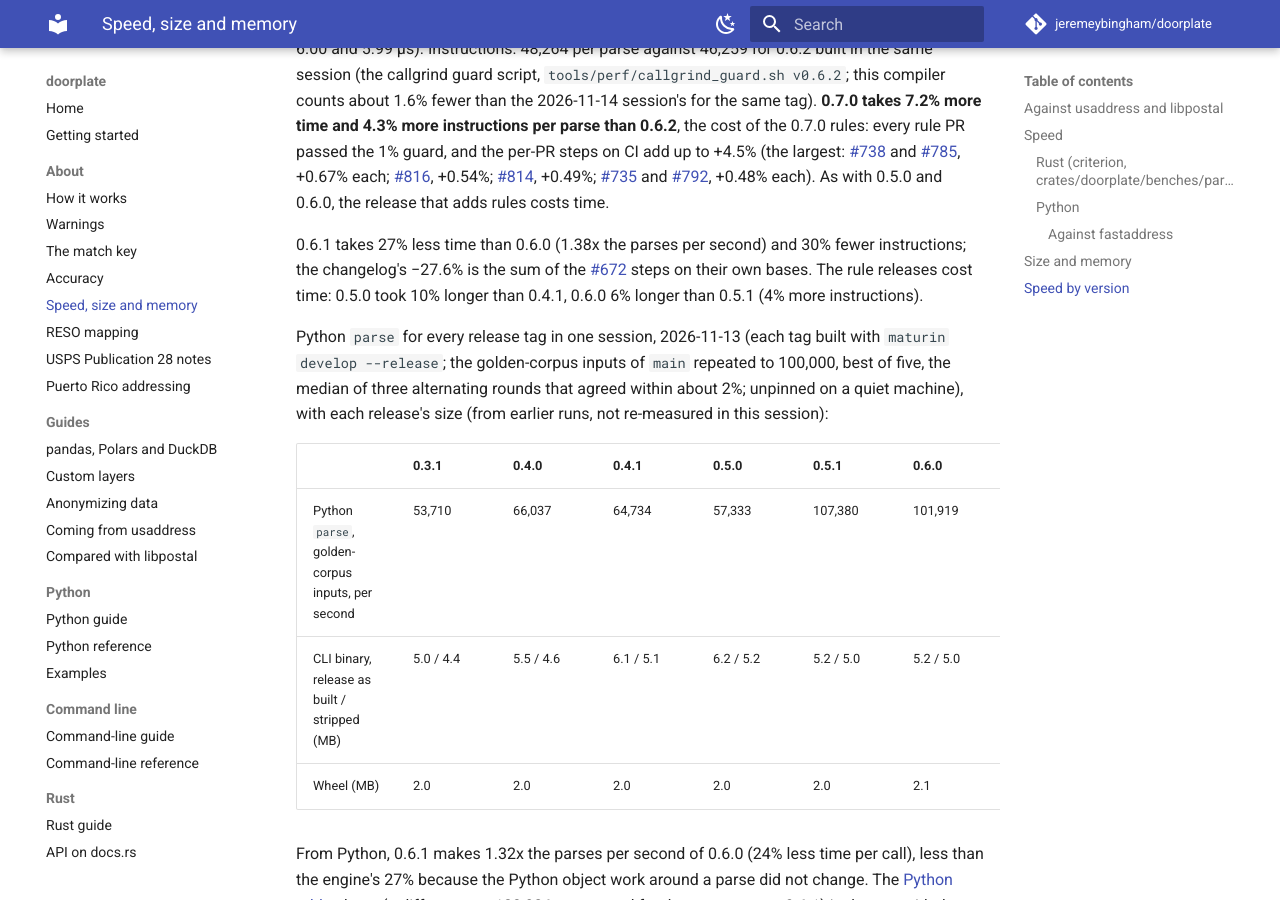
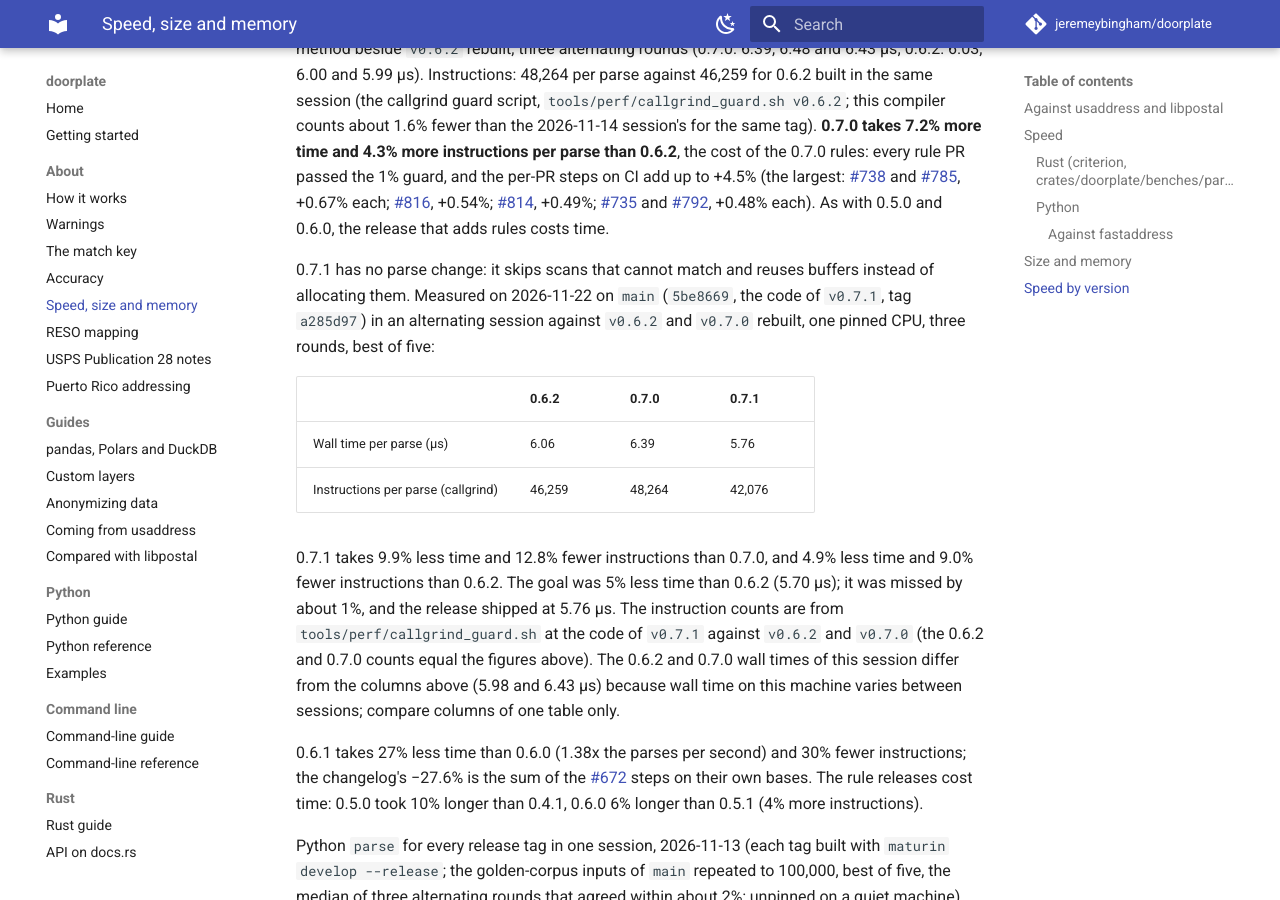
Before and after one commit to jeremeybingham/doorplate, an MkDocs documentation site: the page built from docs/speed-and-size.md, in a window 1280 px wide and 900 px high, scrolled down 6670 px. Built offline with MkDocs 1.6.1 and Material for MkDocs 9.7.7, drawn with Linux system fonts in a browser that asks for light colours; comment, search, counter and statistics services are not loaded; some of the changed text lies outside the part shown.

Commit message:
Speed by version: add the 0.7.1 figures next to 0.6.2 and 0.7.0 (#857)
Co-Authored-By: Claude Sonnet 5.5 <noreply@anthropic.com>

```diff
--- a/docs/speed-and-size.md
+++ b/docs/speed-and-size.md
@@ -5,7 +5,8 @@ timed on the same strings in one session. The sections after it are doorplate's
 build: Rust, Python, DataFrames, size and memory, and speed by version.
 
 **Builds.** The 0.7.0 release candidate (`41c95be`), measured 2026-11-22, unless a table names another build
-(the command-line figure was not re-run). One machine (Intel Core i9-9900K, Linux
+(the command-line figure was not re-run). 0.7.1 changes no parse output and is faster than 0.7.0; its figures are in
+[Speed by version](#speed-by-version). One machine (Intel Core i9-9900K, Linux
 on WSL2), so read the ratios. Accuracy is on [Benchmarks: accuracy](benchmarks.md); how to rerun these scripts and
 profile the engine is in [Running the benchmarks](running-benchmarks.md).
 
@@ -198,6 +199,15 @@ The 0.6.2 column was measured on 2026-11-14 at `041c38d` with the same method, i
 
 The 0.7.0 column is the release candidate (`41c95be`), measured on 2026-11-22 with the same method beside `v0.6.2` rebuilt, three alternating rounds (0.7.0: 6.39, 6.48 and 6.43 µs; 0.6.2: 6.03, 6.00 and 5.99 µs). Instructions: 48,264 per parse against 46,259 for 0.6.2 built in the same session (the callgrind guard script, `tools/perf/callgrind_guard.sh v0.6.2`; this compiler counts about 1.6% fewer than the 2026-11-14 session's for the same tag). **0.7.0 takes 7.2% more time and 4.3% more instructions per parse than 0.6.2**, the cost of the 0.7.0 rules: every rule PR passed the 1% guard, and the per-PR steps on CI add up to +4.5% (the largest: #738 and #785, +0.67% each; #816, +0.54%; #814, +0.49%; #735 and #792, +0.48% each). As with 0.5.0 and 0.6.0, the release that adds rules costs time.
 
+0.7.1 has no parse change: it skips scans that cannot match and reuses buffers instead of allocating them. Measured on 2026-11-22 on `main` (`5be8669`, the code of `v0.7.1`, tag `a285d97`) in an alternating session against `v0.6.2` and `v0.7.0` rebuilt, one pinned CPU, three rounds, best of five:
+
+| | 0.6.2 | 0.7.0 | 0.7.1 |
+|---|---|---|---|
+| Wall time per parse (µs) | 6.06 | 6.39 | 5.76 |
+| Instructions per parse (callgrind) | 46,259 | 48,264 | 42,076 |
+
+0.7.1 takes 9.9% less time and 12.8% fewer instructions than 0.7.0, and 4.9% less time and 9.0% fewer instructions than 0.6.2. The goal was 5% less time than 0.6.2 (5.70 µs); it was missed by about 1%, and the release shipped at 5.76 µs. The instruction counts are from `tools/perf/callgrind_guard.sh` at the code of `v0.7.1` against `v0.6.2` and `v0.7.0` (the 0.6.2 and 0.7.0 counts equal the figures above). The 0.6.2 and 0.7.0 wall times of this session differ from the columns above (5.98 and 6.43 µs) because wall time on this machine varies between sessions; compare columns of one table only.
+
 0.6.1 takes 27% less time than 0.6.0 (1.38x the parses per second) and 30% fewer instructions; the changelog's −27.6% is the sum of
 the #672 steps on their own bases. The rule releases cost time: 0.5.0 took 10% longer than 0.4.1, 0.6.0 6% longer than 0.5.1 (4% more
 instructions).
```
